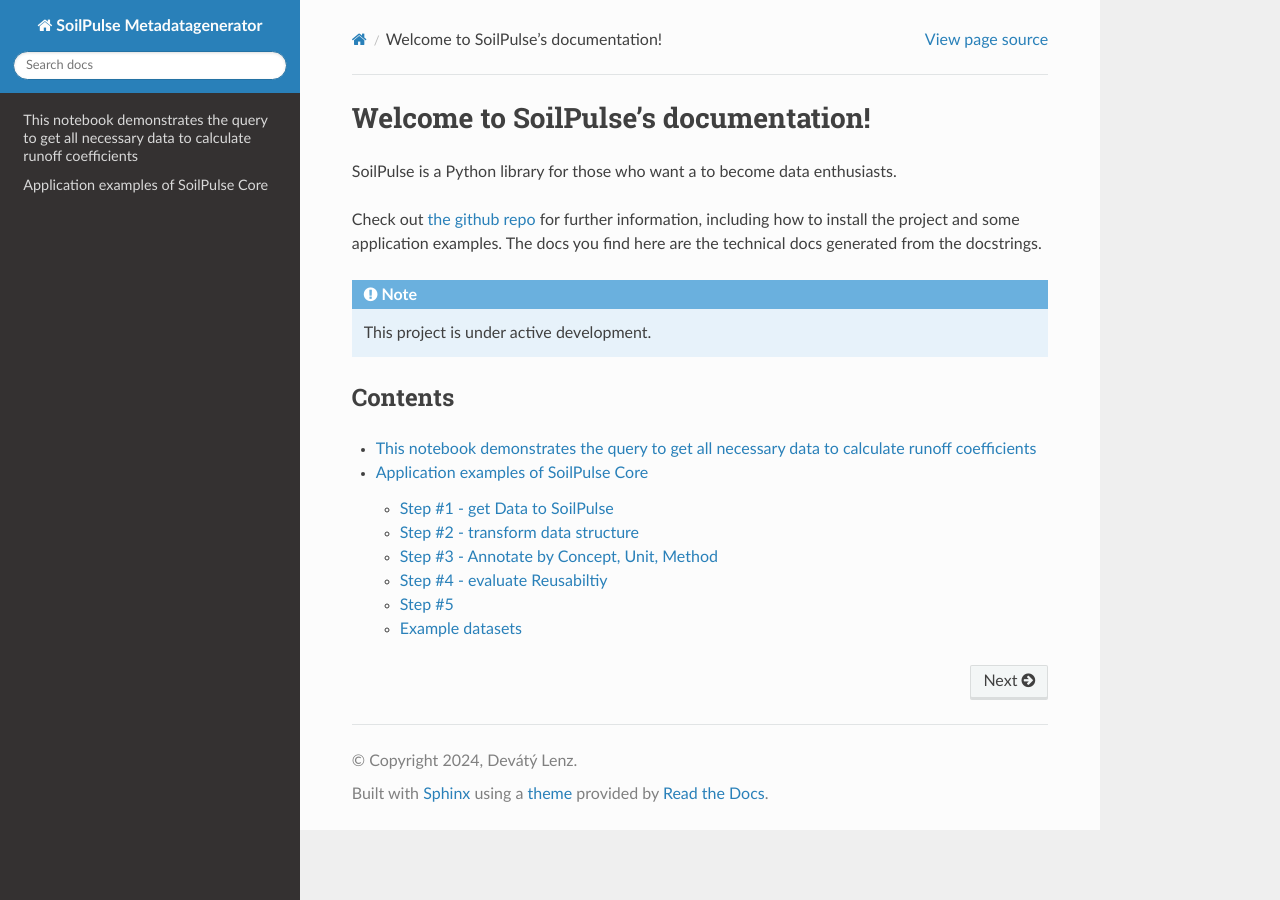
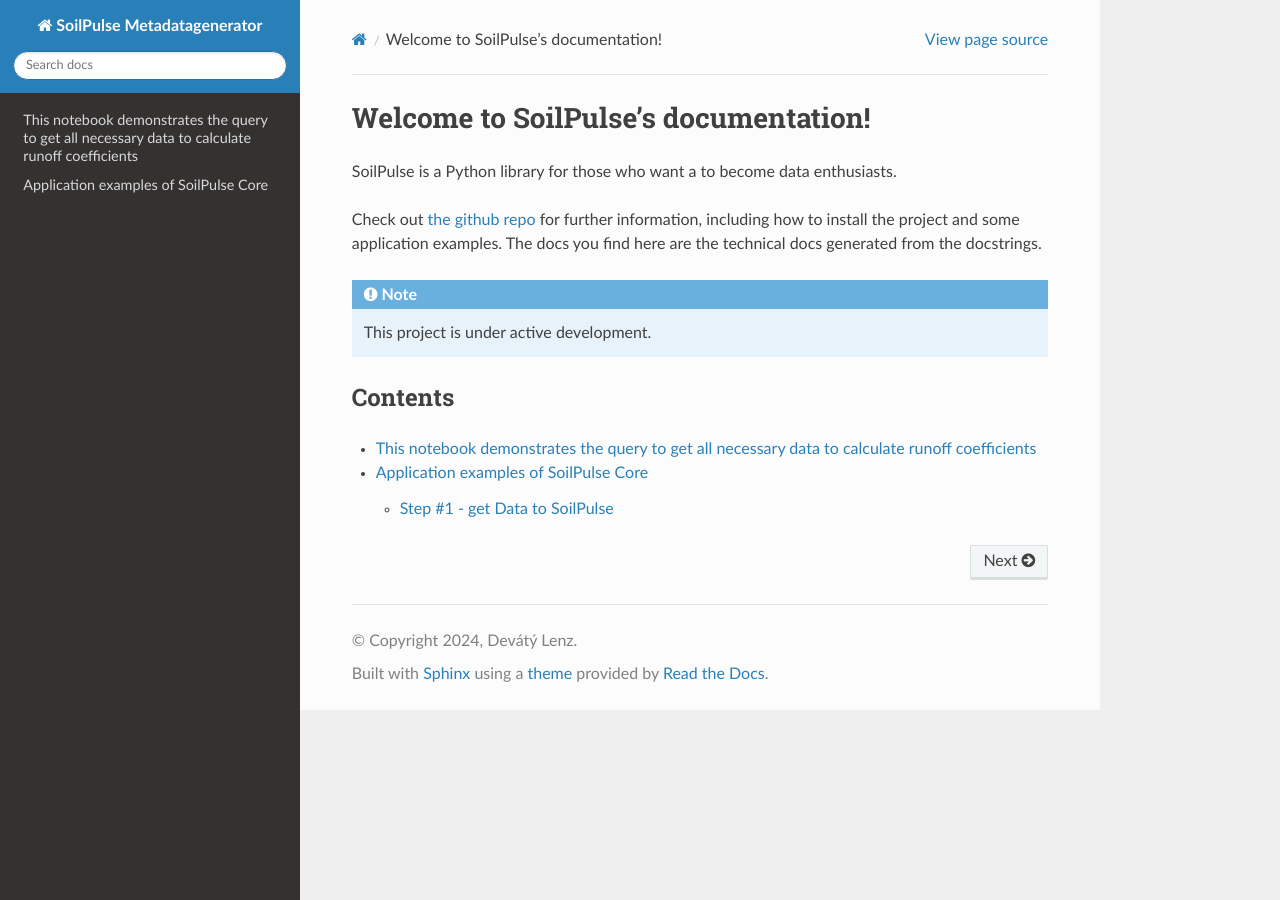
Before and after one commit to SoilPulse/MetadataGenerator, a Sphinx documentation site: the page built from docs/source/index.rst, in a window 1280 px wide. Built offline with Sphinx 7.4.7 and the Read the Docs theme 3.1.0, drawn with Linux system fonts in a browser that asks for light colours; pages that are not in the unit, such as notebooks, are missing from menus.

Commit message:
another try

```diff
--- a/docs/source/README.md
+++ b/docs/source/README.md
@@ -1,22 +1,4 @@
 # Application examples of SoilPulse Core
 
 ## Step #1 - get Data to SoilPulse
- - [Load data by DOI](get_doi.ipynb)
- - [Load data by URL](get_url.ipynb)
- - [Provide own file](get_upload.ipynb)
-
-## Step #2 - transform data structure
- - [frictionless pipeline](fl_steps.md)
-
-## Step #3 - Annotate by Concept, Unit, Method
- - [Preparing a user defined mapping of Concept, Unit, Method](concept_unit_method.md)
-
-## Step #4 - evaluate Reusabiltiy
- - [Metadata query](metadata_analysis.md)
  - [define requirement template](requirement_template.ipynb)
-
-## Step #5
- - Publishing with fritionless
-
-## Example datasets
- - [Example datasets](example_datasets/README.md)
```
